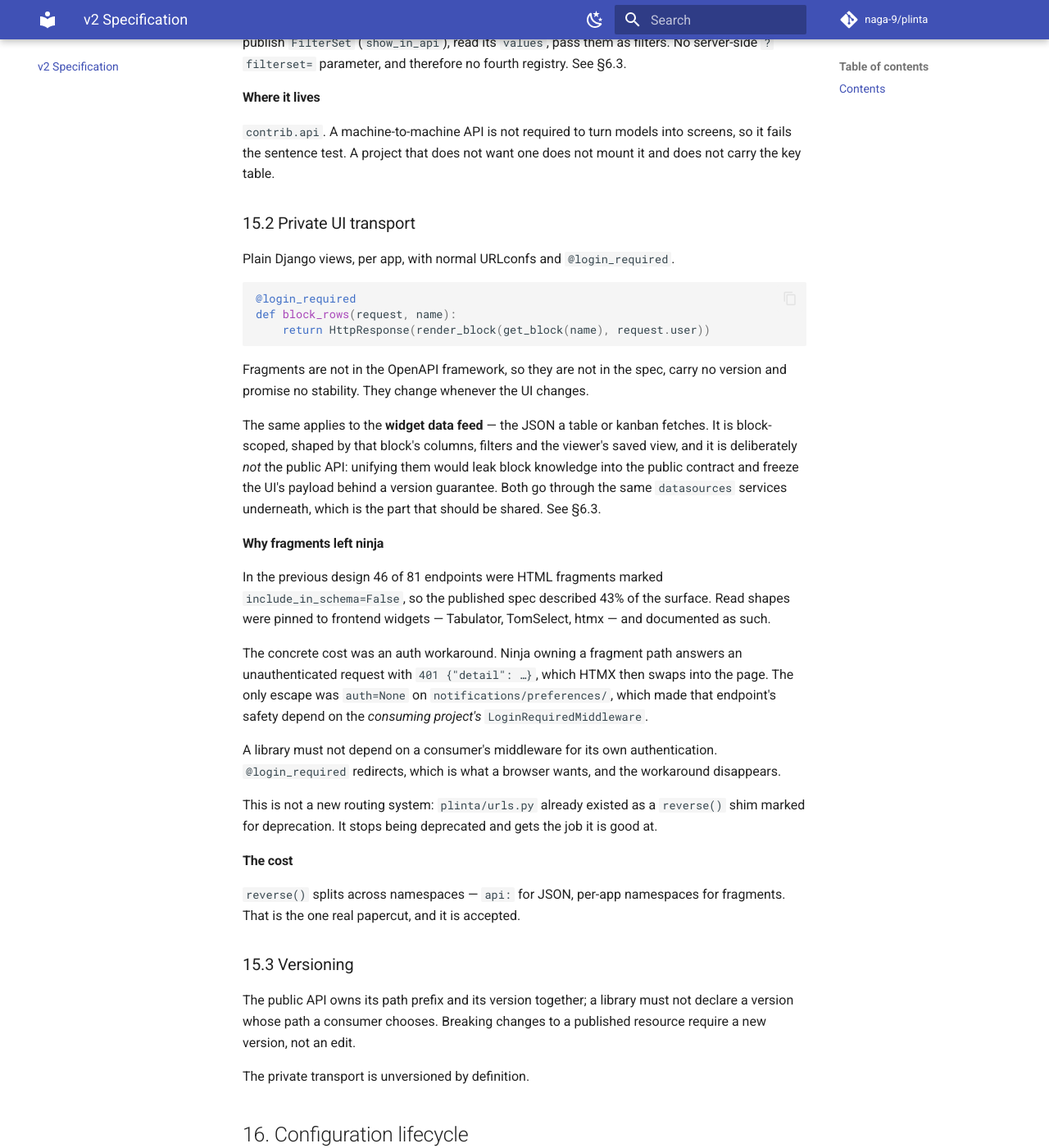
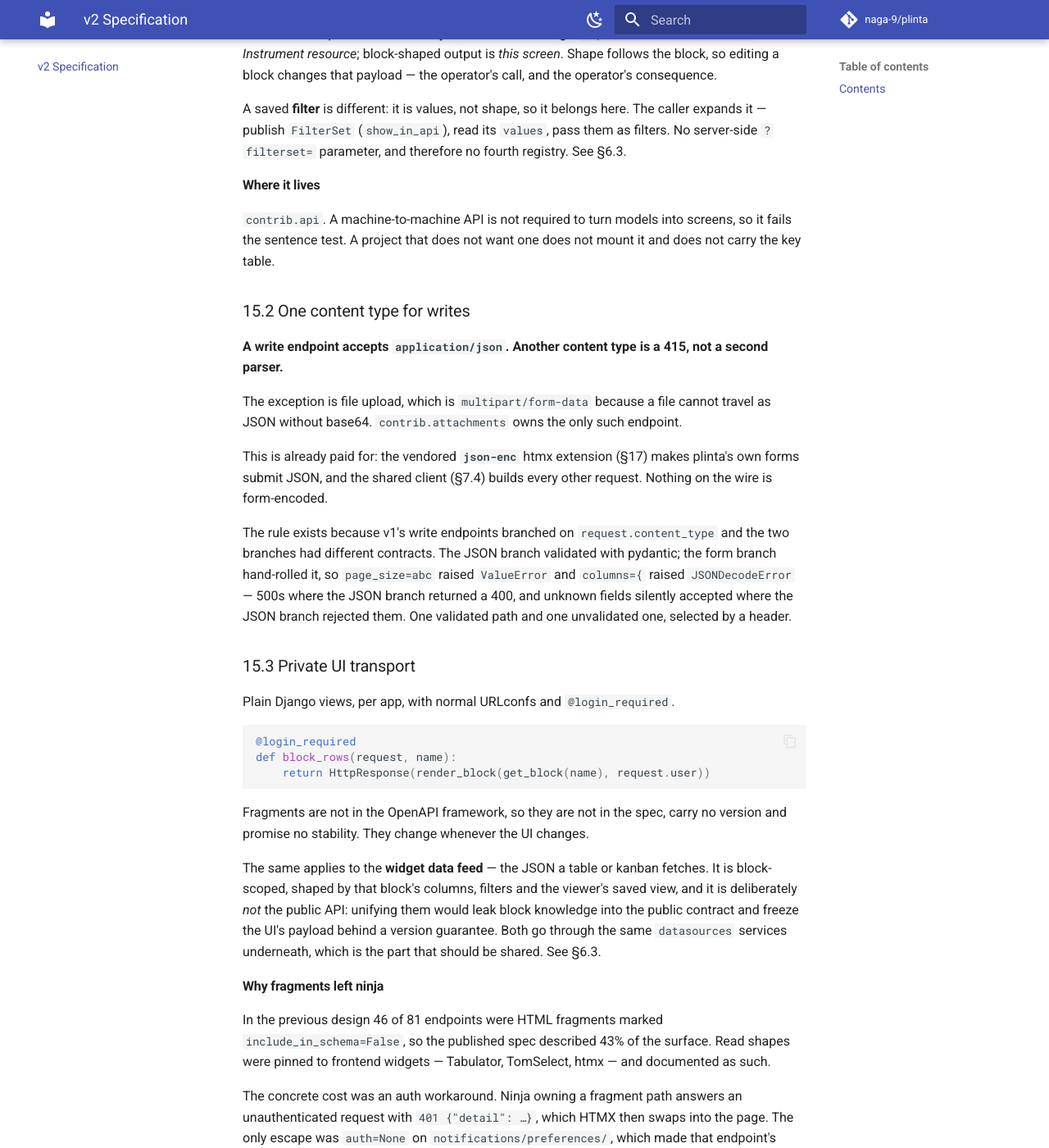
Before and after one commit to naga-9/plinta, an MkDocs documentation site: the page built from docs/design/SPEC.md, in a window 1280 px wide and 1400 px high, scrolled down 95963 px. Shown: the whole window at 82% size. Built offline with MkDocs 1.6.1 and Material for MkDocs 9.7.7, drawn with Linux system fonts in a browser that asks for light colours; comment, search, counter and statistics services are not loaded; some of the changed text lies outside the part shown.

Commit message:
docs(spec): §15.2 — writes accept JSON only
v1's write endpoints branched on request.content_type and the branches
had different contracts. The JSON branch validated with pydantic; the
form branch hand-rolled it, so page_size=abc raised ValueError and a
malformed columns value raised JSONDecodeError — 500s where the JSON
branch returned a 400 — and unknown fields were accepted where the JSON
branch rejected them. One validated path and one unvalidated one,
selected by a header.

The rule is already paid for: json-enc is vendored (§17) so plinta's own
forms submit JSON, and the shared client builds every other request.
File upload stays multipart, being the one thing JSON cannot carry
without base64.

Co-Authored-By: Claude Opus 5 (1M context) <noreply@anthropic.com>
Claude-Session: https://claude.ai/code/session_01RND2PW1dcZdMQFATcnHZ1y

```diff
--- a/docs/design/SPEC.md
+++ b/docs/design/SPEC.md
@@ -1419,6 +1419,7 @@ A field renderer is registered, declares how a value renders, and **declares wha
 | Widget feed vs public API | **kept separate**; they share `datasources` underneath, not a URL |
 | Block-shaped output for a caller | the **export path** with a registered `('table', 'json')` renderer |
 | Applying a saved filter by id | **the caller expands it** — publish `FilterSet` with `show_in_api`; no registry |
+| Write request bodies | **`application/json` only** — another content type is a 415 (§15.2); file upload is the one multipart endpoint |
 | Per-widget fetch/error/loading code | **→ one shared client** |
 | `serialize_for_table` / `table_select_related` | **→ registered field renderer** |
 | `expand_for_table` / `expand_color` | **dropped** |
@@ -2711,7 +2712,17 @@ A saved **filter** is different: it is values, not shape, so it belongs here. Th
 
 `contrib.api`. A machine-to-machine API is not required to turn models into screens, so it fails the sentence test. A project that does not want one does not mount it and does not carry the key table.
 
-### 15.2 Private UI transport
+### 15.2 One content type for writes
+
+**A write endpoint accepts `application/json`. Another content type is a 415, not a second parser.**
+
+The exception is file upload, which is `multipart/form-data` because a file cannot travel as JSON without base64. `contrib.attachments` owns the only such endpoint.
+
+This is already paid for: the vendored **`json-enc`** htmx extension (§17) makes plinta's own forms submit JSON, and the shared client (§7.4) builds every other request. Nothing on the wire is form-encoded.
+
+The rule exists because v1's write endpoints branched on `request.content_type` and the two branches had different contracts. The JSON branch validated with pydantic; the form branch hand-rolled it, so `page_size=abc` raised `ValueError` and `columns={` raised `JSONDecodeError` — 500s where the JSON branch returned a 400, and unknown fields silently accepted where the JSON branch rejected them. One validated path and one unvalidated one, selected by a header.
+
+### 15.3 Private UI transport
 
 Plain Django views, per app, with normal URLconfs and `@login_required`.
 
@@ -2739,7 +2750,7 @@ This is not a new routing system: `plinta/urls.py` already existed as a `reverse
 
 `reverse()` splits across namespaces — `api:` for JSON, per-app namespaces for fragments. That is the one real papercut, and it is accepted.
 
-### 15.3 Versioning
+### 15.4 Versioning
 
 The public API owns its path prefix and its version together; a library must not declare a version whose path a consumer chooses. Breaking changes to a published resource require a new version, not an edit.
 
```
